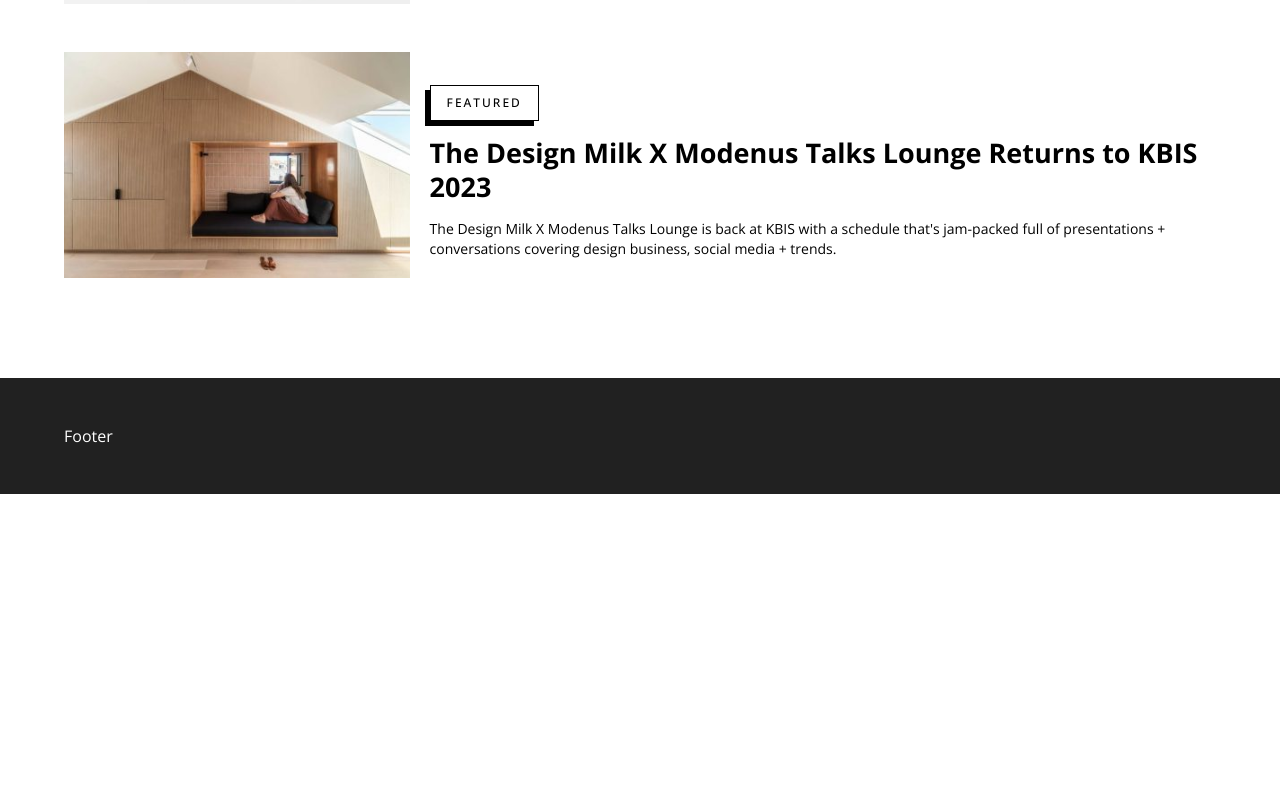
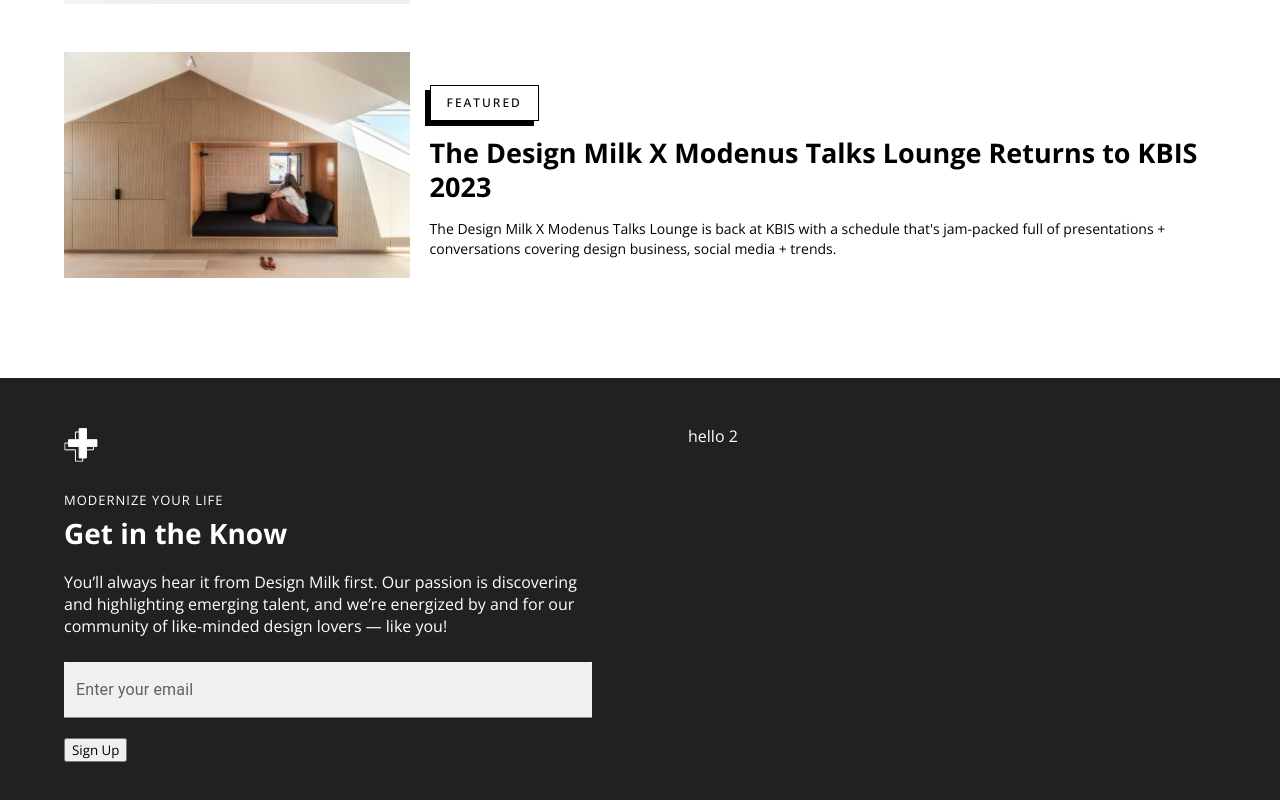
Before and after one commit to tetiana-kozak/design-blog, a React (Create React App) app: page / in a window 1280 px wide. Shown: the part 5853-6653 px from the top of the page. Before the commit the page ends 6347 px from the top, so only its background shows below. Built offline with nearby package versions, Linux system fonts and the light colour scheme.

Commit message:
add: footer left side

```diff
--- a/src/container/Footer/Footer.scss
+++ b/src/container/Footer/Footer.scss
@@ -4,3 +4,44 @@
   color: #fff;
   padding: 50px 0;
 }
+
+.footer-newsletter {
+  .icon {
+    span {
+      display: block;
+      height: 34px;
+      background: url(./../../assets/plus-icon.svg) no-repeat;
+      // background-size: 34px;
+    }
+  }
+  .subtitle {
+    font-weight: 300;
+    font-size: 13px;
+    line-height: 17px;
+    letter-spacing: 1px;
+    text-transform: uppercase;
+    margin: 30px 0 6px 0;
+  }
+  .title {
+    font-weight: 700;
+    font-size: 28px;
+    line-height: 36px;
+    margin-bottom: 20px;
+  }
+  .description {
+    font-weight: 300;
+    font-size: 16px;
+    line-height: 22px;
+    margin-bottom: 25px;
+  }
+  .footer-form {
+    .input {
+      display: block;
+      background-color: #fff;
+    }
+    .submit-btn {
+      display: block;
+      margin-top: 20px;
+    }
+  }
+}
--- a/src/container/Footer/Footer.tsx
+++ b/src/container/Footer/Footer.tsx
@@ -1,11 +1,52 @@
-import { Container } from '@mui/material'
+import { Container, Grid } from '@mui/material'
 import './Footer.scss'
+import TextField from '@mui/material/TextField'
+import { styled } from '@mui/material/styles'
+// import { img } from './assets/plus-icon.svg'
 
 type Props = {}
 const Footer = (props: Props) => {
+  const CssTextField = styled(TextField)({
+    '& label.Mui-focused': {
+      color: 'rgba(0, 0, 0, 0.6)',
+    },
+    '& .MuiFilledInput-root:after': {
+      border: 'none',
+    },
+  })
   return (
     <footer className="footer">
-      <Container>Footer</Container>
+      <Container>
+        <Grid container spacing={12}>
+          <Grid item xs={12} md={6} className="footer-newsletter">
+            <div className="icon">
+              <span></span>
+            </div>
+            <div className="subtitle">Modernize Your Life</div>
+            <h6 className="title">Get in the Know</h6>
+            <p className="description">
+              You’ll always hear it from Design Milk first. Our passion is
+              discovering and highlighting emerging talent, and we’re energized
+              by and for our community of like-minded design lovers — like you!
+            </p>
+            <form action="#" method="get" className="footer-form">
+              <CssTextField
+                id="outlined-multiline-flexible"
+                label="Enter your email"
+                fullWidth
+                variant="filled"
+                className="input"
+              />
+              <button type="submit" className="submit-btn">
+                Sign Up
+              </button>
+            </form>
+          </Grid>
+          <Grid item xs={12} md={6}>
+            hello 2
+          </Grid>
+        </Grid>
+      </Container>
     </footer>
   )
 }
```
Also changed, not shown: src/assets/plus-icon.svg (added).
